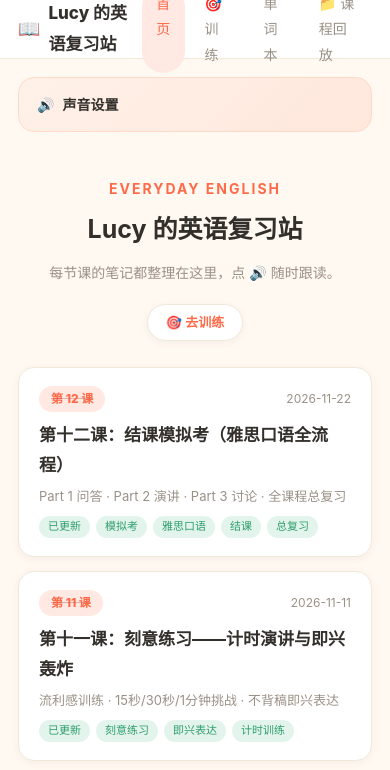
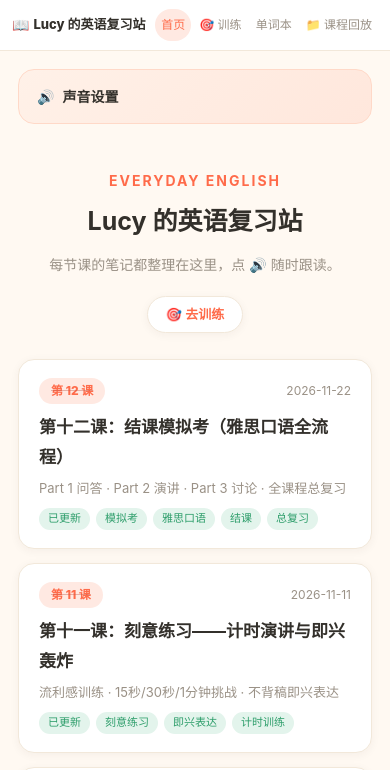
Before and after one commit to jeffreypro-ux/lucyenglish, a plain HTML site: page index.html in a window 390 px wide. Shown: the top 770 px of the page. Drawn offline with Linux system fonts and the light colour scheme.

Commit message:
Update index.html

```diff
--- a/index.html
+++ b/index.html
@@ -23,11 +23,11 @@ body{
 
 /* ================= 顶部 ================= */
 header.top{background:var(--card);border-bottom:1px solid var(--line);position:sticky;top:0;z-index:100;}
-header.top .wrap{height:58px;display:flex;align-items:center;justify-content:space-between;}
-.logo{font-size:17px;font-weight:800;text-decoration:none;color:var(--ink);display:flex;align-items:center;gap:8px;}
-.logo::before{content:"📖";font-size:18px;}
-nav.tabs{display:flex;gap:6px;}
-nav.tabs a{text-decoration:none;color:var(--muted);font-size:14px;padding:6px 14px;border-radius:999px;}
+header.top .wrap{height:56px;display:flex;align-items:center;justify-content:space-between;gap:8px;}
+.logo{font-size:16px;font-weight:800;text-decoration:none;color:var(--ink);display:flex;align-items:center;gap:6px;white-space:nowrap;flex:none;}
+.logo::before{content:"📖";font-size:17px;}
+nav.tabs{display:flex;gap:4px;margin-left:auto;}
+nav.tabs a{text-decoration:none;color:var(--muted);font-size:13px;padding:6px 9px;border-radius:999px;white-space:nowrap;flex:none;}
 nav.tabs a.on,nav.tabs a:hover{background:var(--accent-soft);color:var(--accent);}
 
 /* ================= 声音设置 ================= */
@@ -151,6 +151,11 @@ footer{padding:22px 0;text-align:center;color:var(--muted);font-size:12px;}
 @media (max-width:560px){
   .hero h1{font-size:25px;}
   .lesson-head h1{font-size:21px;}
+  header.top .wrap{height:50px;padding:0 12px;gap:6px;}
+  .logo{font-size:13px;gap:4px;}
+  .logo::before{font-size:14px;}
+  nav.tabs{gap:2px;}
+  nav.tabs a{font-size:12px;padding:5px 6px;}
 }
 
 /* ================= 训练板块 ================= */
```
